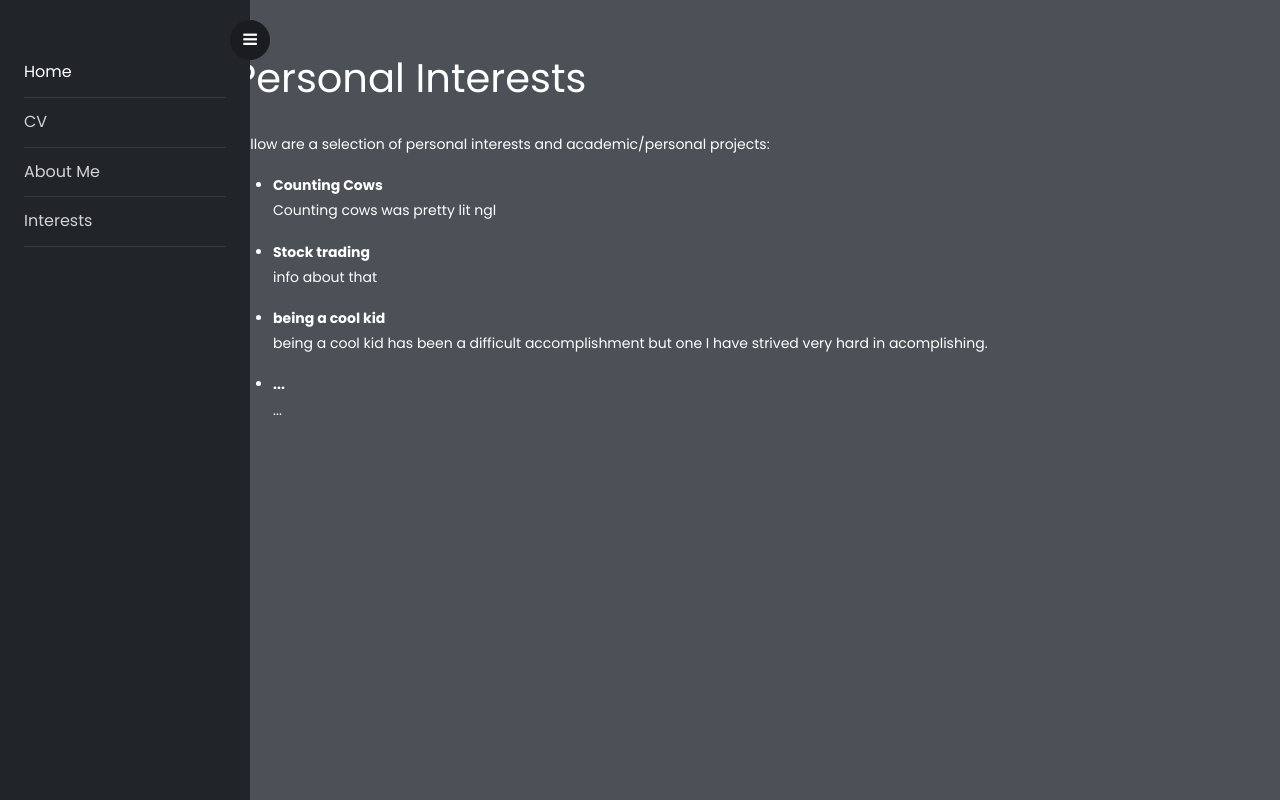
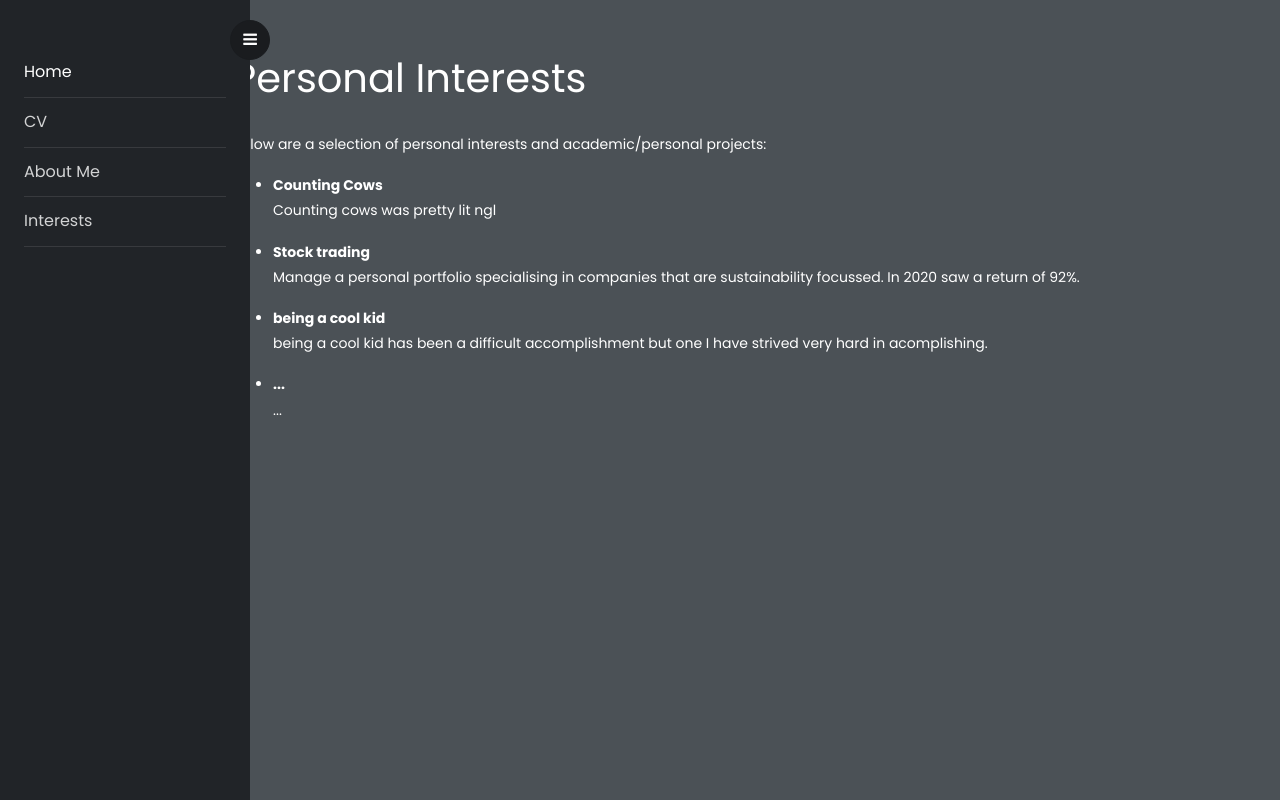
Before and after one commit to LucMc/katiewebsite, a Django app: page /interests in a window 1280 px wide. Run offline with Django 3.2, Linux system fonts and the light colour scheme; some libraries are stand-ins or nearby versions.

Commit message:
katies first commit

```diff
--- a/main/templates/main/projects.html
+++ b/main/templates/main/projects.html
@@ -6,7 +6,7 @@
     <div id="intro">
       <h2 class="mb-4">Personal Interests</h2>
       <p>
-        Bellow are a selection of personal interests and academic/personal projects:</p>
+        Below are a selection of personal interests and academic/personal projects:</p>
       <ul>
         <li><strong>Counting Cows</strong></li>
         <p>
@@ -14,7 +14,7 @@
         </p>
         <li><strong>Stock trading</strong></li>
         <p>
-          info about that
+          Manage a personal portfolio specialising in companies that are sustainability focussed. In 2020 saw a return of 92%.
         </p>
         <li><strong>being a cool kid</strong></li>
         <p>
```
